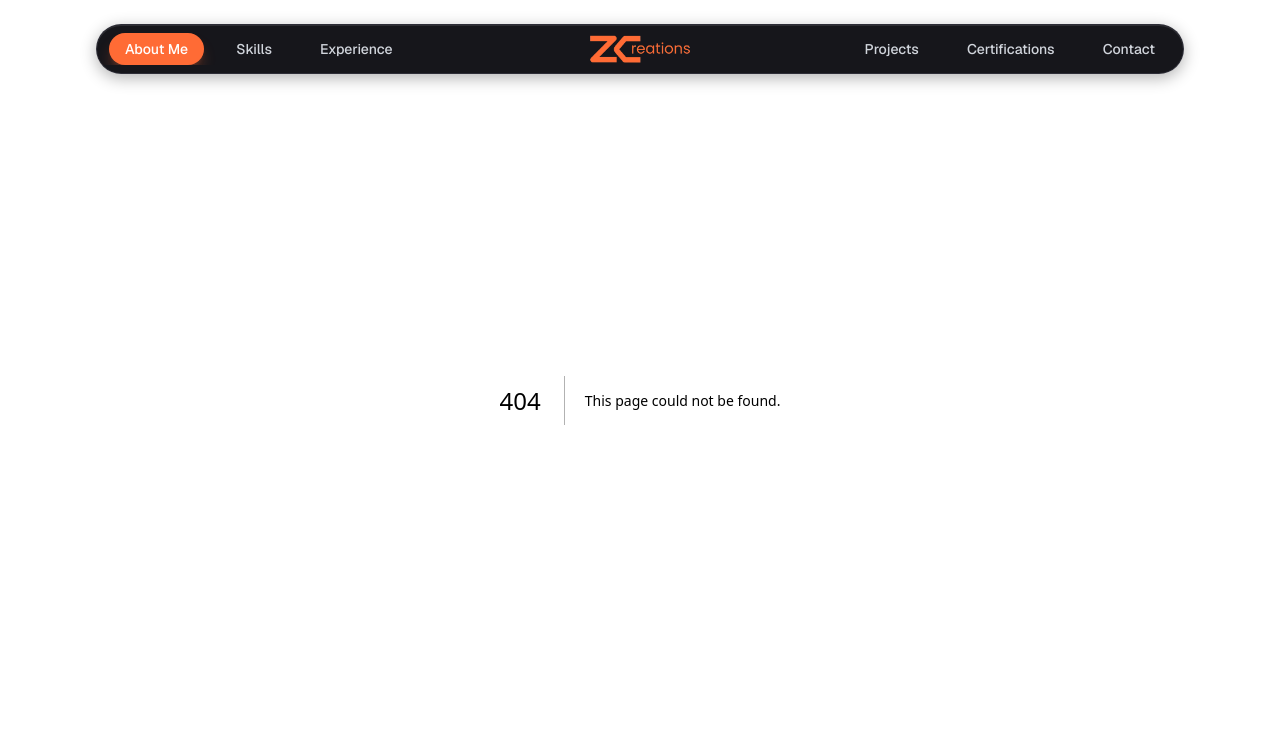
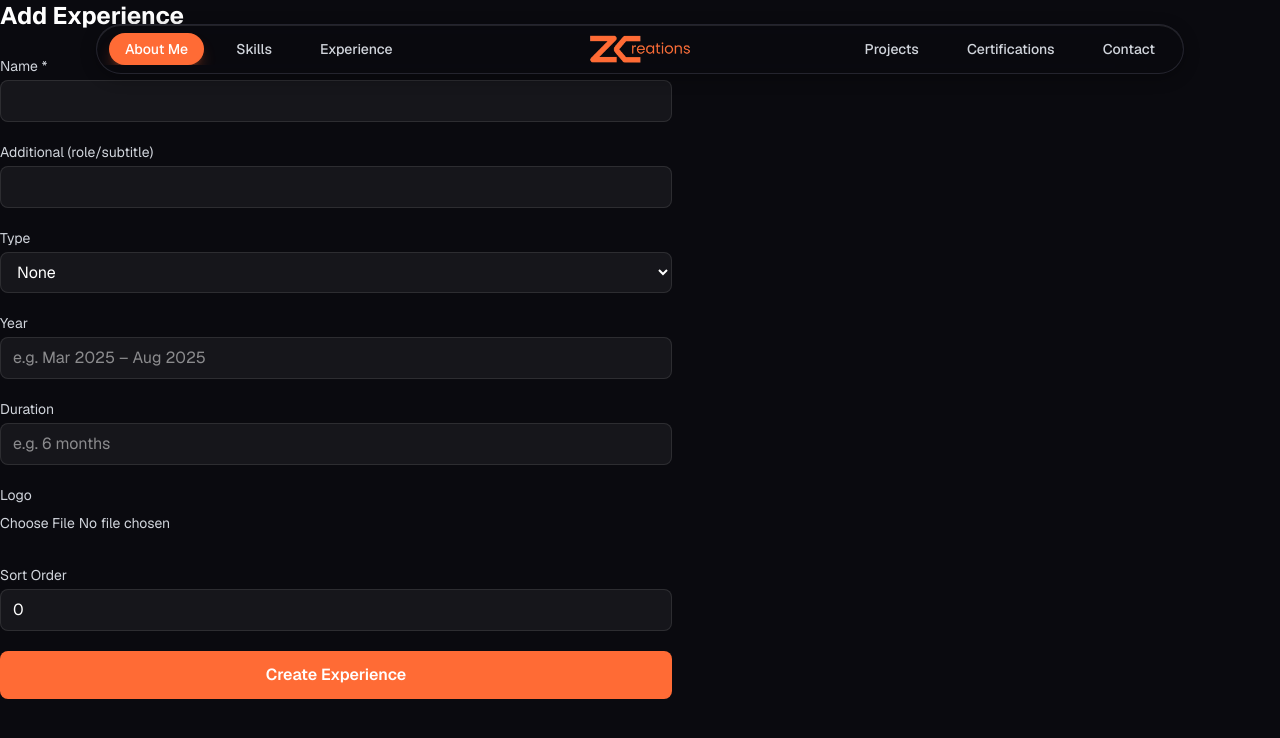
Before and after one commit to Rhixin/portfolio, a Next.js app: page /admin/experience/new in a window 1280 px wide. Before the commit this address had no page. Shown: the top 738 px of the page. Built offline with nearby package versions, Linux system fonts and the light colour scheme.

Commit message:
Add experience create/edit form and pages
Co-Authored-By: Claude Sonnet 5 <noreply@anthropic.com>

```diff
--- /dev/null
+++ b/app/admin/(dashboard)/experience/[id]/edit/page.tsx
@@ -0,0 +1,37 @@
+"use client";
+import { use, useEffect, useState } from "react";
+import ExperienceForm from "@/components/admin/ExperienceForm";
+import type { ExperienceRecord } from "@/lib/types";
+
+export default function EditExperiencePage({
+  params,
+}: {
+  params: Promise<{ id: string }>;
+}) {
+  const { id } = use(params);
+  const [entry, setEntry] = useState<ExperienceRecord | null>(null);
+  const [notFound, setNotFound] = useState(false);
+
+  useEffect(() => {
+    fetch("/api/experience")
+      .then((r) => r.json())
+      .then((json) => {
+        const found = (json.experience as ExperienceRecord[]).find((e) => e.id === id);
+        if (!found) {
+          setNotFound(true);
+          return;
+        }
+        setEntry(found);
+      });
+  }, [id]);
+
+  if (notFound) return <p className="text-gray-400">Experience entry not found.</p>;
+  if (!entry) return <p className="text-gray-400">Loading...</p>;
+
+  return (
+    <div>
+      <h1 className="text-2xl font-bold text-white mb-6">Edit Experience</h1>
+      <ExperienceForm initial={entry} />
+    </div>
+  );
+}
--- /dev/null
+++ b/app/admin/(dashboard)/experience/new/page.tsx
@@ -0,0 +1,10 @@
+import ExperienceForm from "@/components/admin/ExperienceForm";
+
+export default function NewExperiencePage() {
+  return (
+    <div>
+      <h1 className="text-2xl font-bold text-white mb-6">Add Experience</h1>
+      <ExperienceForm />
+    </div>
+  );
+}
--- /dev/null
+++ b/components/admin/ExperienceForm.tsx
@@ -0,0 +1,150 @@
+"use client";
+import { useRouter } from "next/navigation";
+import { useState, type FormEvent } from "react";
+import type { ExperienceRecord } from "@/lib/types";
+import ImageUploader from "./ImageUploader";
+
+const TYPES = ["Full-time", "Part-time", "Internship", "Contract"] as const;
+
+export default function ExperienceForm({ initial }: { initial?: ExperienceRecord }) {
+  const router = useRouter();
+  const isEdit = Boolean(initial);
+
+  const [name, setName] = useState(initial?.name ?? "");
+  const [additional, setAdditional] = useState(initial?.additional ?? "");
+  const [type, setType] = useState<string>(initial?.type ?? "");
+  const [year, setYear] = useState(initial?.year ?? "");
+  const [duration, setDuration] = useState(initial?.duration ?? "");
+  const [logo, setLogo] = useState<string[]>(initial?.logo ? [initial.logo] : []);
+  const [sortOrder, setSortOrder] = useState(initial?.sort_order ?? 0);
+  const [error, setError] = useState<string | null>(null);
+  const [saving, setSaving] = useState(false);
+
+  const handleSubmit = async (e: FormEvent) => {
+    e.preventDefault();
+    setError(null);
+
+    if (!name.trim()) {
+      setError("Name is required");
+      return;
+    }
+
+    setSaving(true);
+    const payload = {
+      name,
+      additional,
+      type: type || null,
+      year,
+      duration,
+      logo: logo[0] ?? null,
+      sort_order: Number(sortOrder) || 0,
+    };
+
+    const url = isEdit ? `/api/admin/experience/${initial!.id}` : "/api/admin/experience";
+    const method = isEdit ? "PUT" : "POST";
+
+    try {
+      const res = await fetch(url, {
+        method,
+        headers: { "Content-Type": "application/json" },
+        body: JSON.stringify(payload),
+      });
+      const json = await res.json();
+      if (!res.ok) {
+        setError(json.error ?? "Failed to save experience");
+        return;
+      }
+      router.push("/admin");
+      router.refresh();
+    } finally {
+      setSaving(false);
+    }
+  };
+
+  return (
+    <form onSubmit={handleSubmit} className="flex flex-col gap-5 max-w-2xl">
+      {error && (
+        <p className="text-red-400 bg-red-500/10 border border-red-500/30 rounded-lg px-4 py-2 text-sm">
+          {error}
+        </p>
+      )}
+
+      <div>
+        <label className="block text-gray-300 text-sm mb-1">Name *</label>
+        <input
+          value={name}
+          onChange={(e) => setName(e.target.value)}
+          className="w-full px-3 py-2 rounded-lg bg-white/5 border border-white/10 text-white"
+        />
+      </div>
+
+      <div>
+        <label className="block text-gray-300 text-sm mb-1">Additional (role/subtitle)</label>
+        <input
+          value={additional}
+          onChange={(e) => setAdditional(e.target.value)}
+          className="w-full px-3 py-2 rounded-lg bg-white/5 border border-white/10 text-white"
+        />
+      </div>
+
+      <div>
+        <label className="block text-gray-300 text-sm mb-1">Type</label>
+        <select
+          value={type}
+          onChange={(e) => setType(e.target.value)}
+          className="w-full px-3 py-2 rounded-lg bg-white/5 border border-white/10 text-white"
+        >
+          <option value="">None</option>
+          {TYPES.map((t) => (
+            <option key={t} value={t}>
+              {t}
+            </option>
+          ))}
+        </select>
+      </div>
+
+      <div>
+        <label className="block text-gray-300 text-sm mb-1">Year</label>
+        <input
+          value={year}
+          onChange={(e) => setYear(e.target.value)}
+          placeholder="e.g. Mar 2025 – Aug 2025"
+          className="w-full px-3 py-2 rounded-lg bg-white/5 border border-white/10 text-white"
+        />
+      </div>
+
+      <div>
+        <label className="block text-gray-300 text-sm mb-1">Duration</label>
+        <input
+          value={duration}
+          onChange={(e) => setDuration(e.target.value)}
+          placeholder="e.g. 6 months"
+          className="w-full px-3 py-2 rounded-lg bg-white/5 border border-white/10 text-white"
+        />
+      </div>
+
+      <div>
+        <label className="block text-gray-300 text-sm mb-2">Logo</label>
+        <ImageUploader images={logo} onChange={setLogo} multiple={false} />
+      </div>
+
+      <div>
+        <label className="block text-gray-300 text-sm mb-1">Sort Order</label>
+        <input
+          type="number"
+          value={sortOrder}
+          onChange={(e) => setSortOrder(Number(e.target.value))}
+          className="w-full px-3 py-2 rounded-lg bg-white/5 border border-white/10 text-white"
+        />
+      </div>
+
+      <button
+        type="submit"
+        disabled={saving}
+        className="px-6 py-3 rounded-lg bg-[#FF6B35] text-white font-semibold disabled:opacity-50"
+      >
+        {saving ? "Saving..." : isEdit ? "Save Changes" : "Create Experience"}
+      </button>
+    </form>
+  );
+}
```
